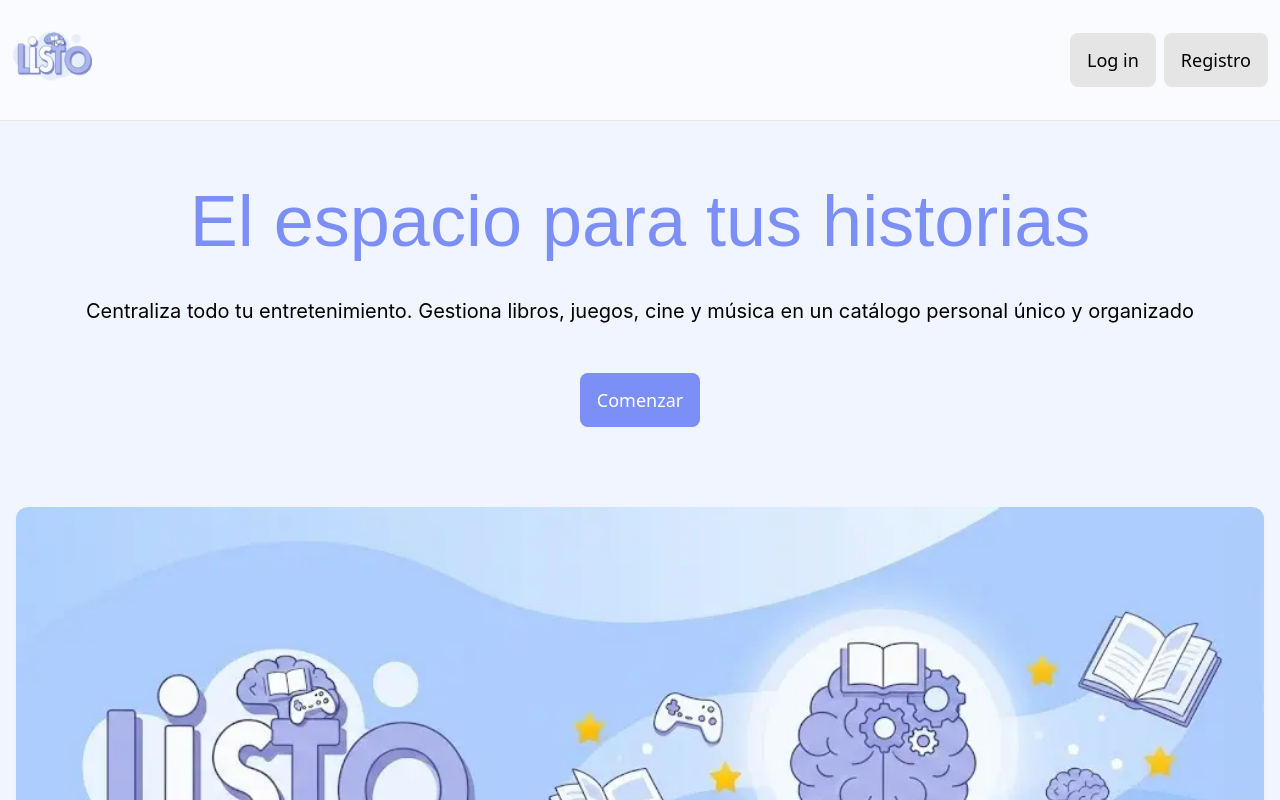
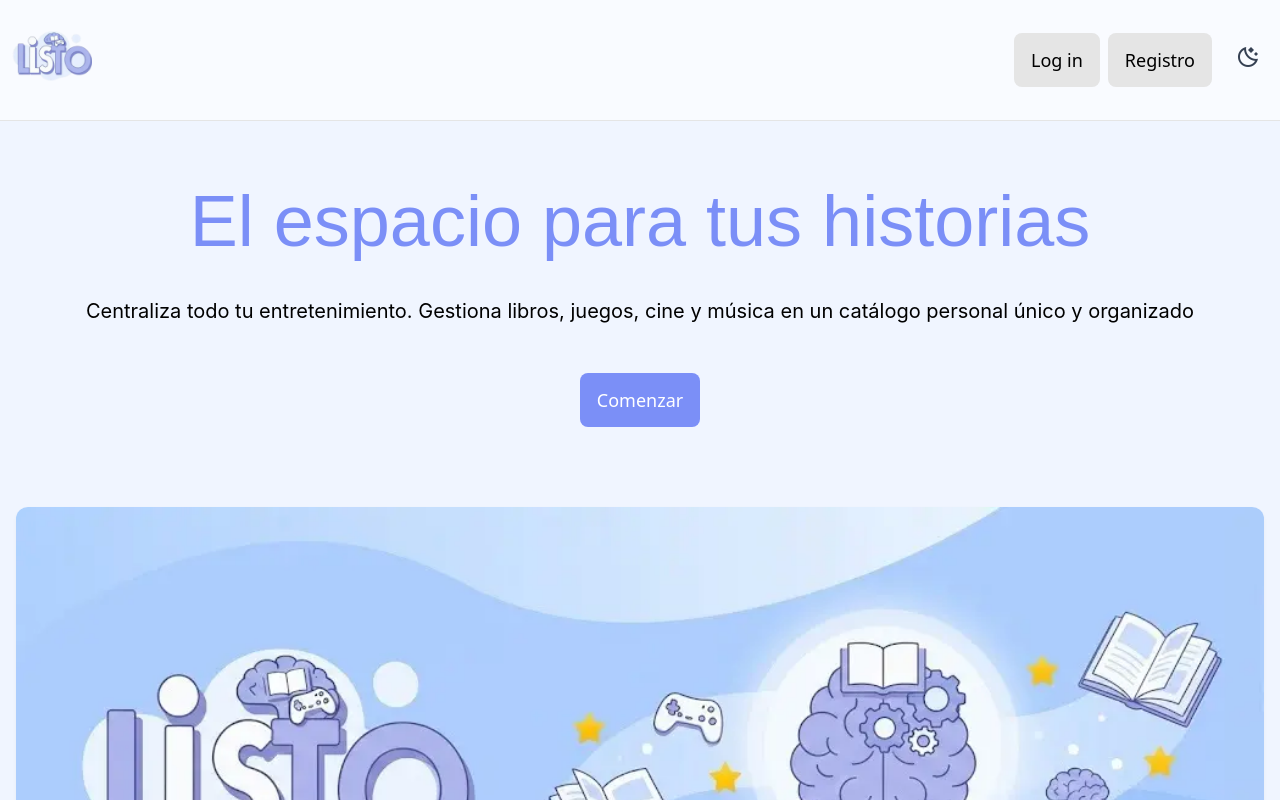
Before and after one commit to egilp04/listO, a React (Vite) app: page / in a window 1280 px wide. Shown: the top 800 px of the page. Built offline with nearby package versions, Linux system fonts and the light colour scheme.

Commit message:
declaracion del boton claro oscuro

```diff
--- /dev/null
+++ b/src/componentes/BotonClarOscuro.tsx
@@ -0,0 +1,51 @@
+import { useState, useEffect } from "react";
+
+export const ThemeToggle = () => {
+  // 1. Estado inicial
+  const [theme, setTheme] = useState(() => {
+    const savedTheme = localStorage.getItem("theme");
+    if (savedTheme) {
+      return savedTheme;
+    }
+    // ¿El sistema tiene el modo oscuro?
+    if (window.matchMedia("(prefers-color-scheme: dark)").matches) {
+      return "dark";
+    }
+
+    return "light"; // Por defecto
+  });
+
+  // 2. Cada vez que 'theme' cambia, actualizamos el DOM y localStorage
+  useEffect(() => {
+    const root = window.document.documentElement;
+
+    if (theme === "dark") {
+      root.classList.add("dark");
+      localStorage.setItem("theme", "dark");
+    } else {
+      root.classList.remove("dark");
+      localStorage.setItem("theme", "light");
+    }
+  }, [theme]);
+
+  // 3. Función para alternar
+  const toggleTheme = () => {
+    setTheme((prevTheme) => (prevTheme === "light" ? "dark" : "light"));
+  };
+
+  return (
+    <button
+      onClick={toggleTheme}
+      className="p-2 rounded-full hover:bg-gray-100 dark:hover:bg-gray-800 transition-colors"
+      aria-label="Cambiar tema"
+    >
+      {theme === "dark" ? (
+        <span className="text-yellow-400 material-symbols-outlined">sunny</span>
+      ) : (
+        <span className="text-gray-700 material-symbols-outlined">
+          moon_stars
+        </span>
+      )}
+    </button>
+  );
+};
--- a/src/componentes/Navbar.tsx
+++ b/src/componentes/Navbar.tsx
@@ -3,6 +3,7 @@ import Button from "./Button";
 import { NavLink, useNavigate } from "react-router-dom";
 import { useAuthStore } from "../store/useAuthStore";
 import type { UsuarioBDInterface } from "../interfaces/UsuarioBDInterface";
+import { ThemeToggle } from "./BotonClarOscuro";
 
 const Navbar = () => {
   const [close, setClose] = useState(true);
@@ -132,6 +133,7 @@ const Navbar = () => {
             </Button>
           )}
         </div>
+        <ThemeToggle></ThemeToggle>
       </div>
     </nav>
   );
```
